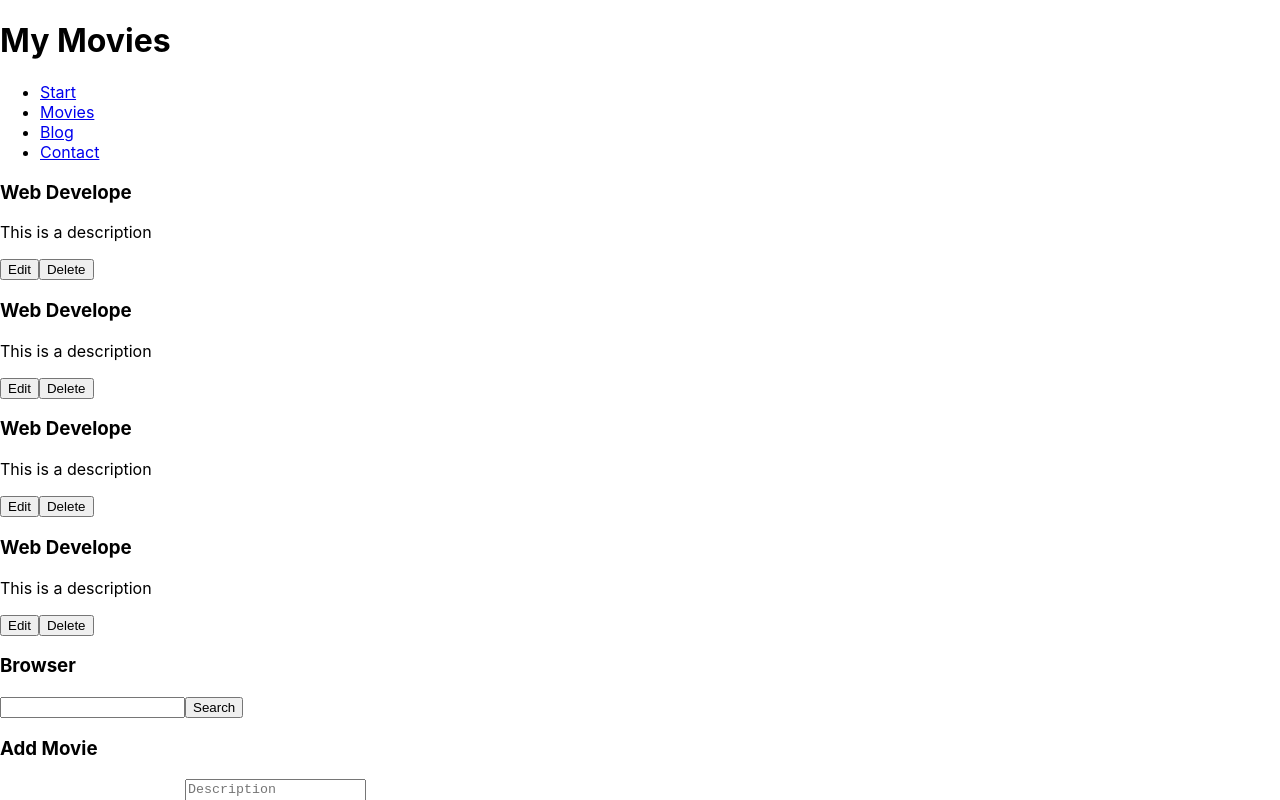
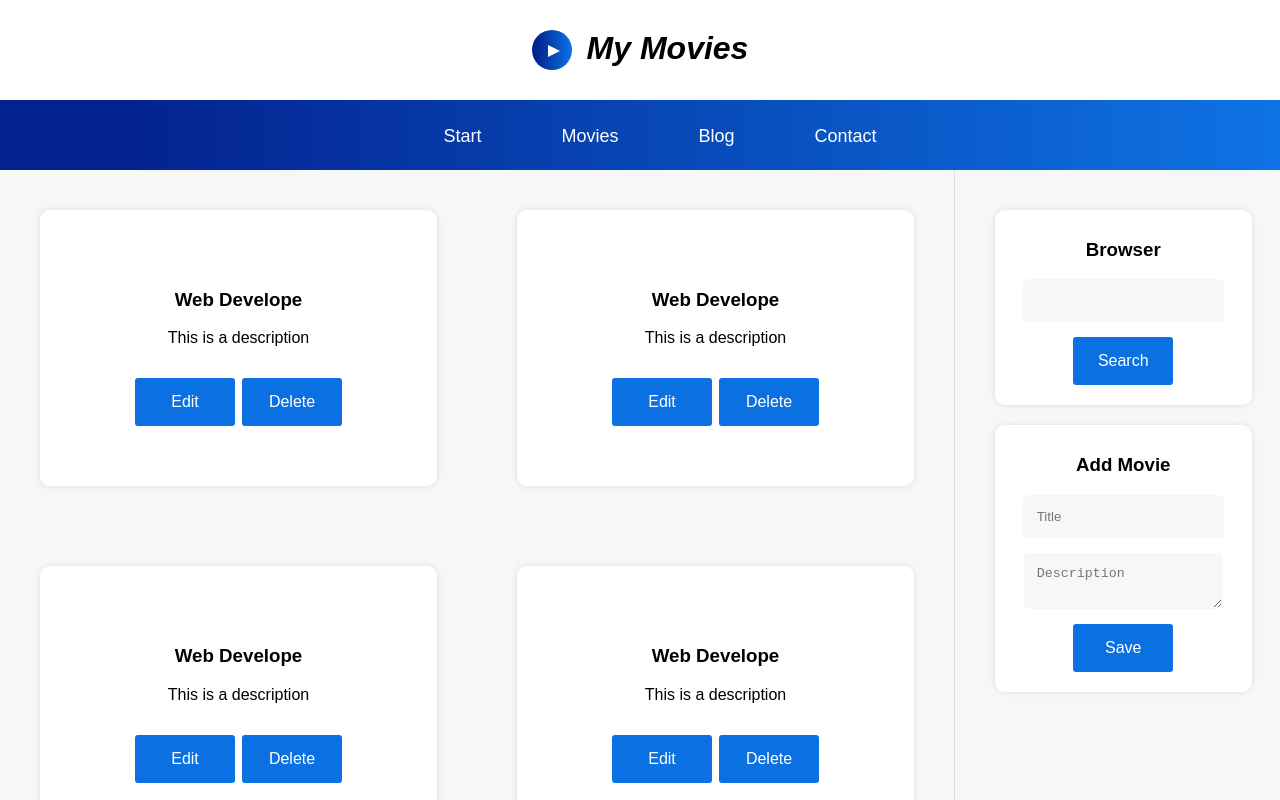
Before and after one commit to Lordkev23/MovieWebApp, a React (Create React App) app in the folder react-folder/: page / in a window 1280 px wide. Shown: the top 800 px of the page. Built offline with nearby package versions, Linux system fonts and the light colour scheme.

Commit message:
add information in index.css to work

```diff
--- a/react-folder/src/index.css
+++ b/react-folder/src/index.css
@@ -1,13 +1,218 @@
-body {
-  margin: 0;
-  font-family: -apple-system, BlinkMacSystemFont, 'Segoe UI', 'Roboto', 'Oxygen',
-    'Ubuntu', 'Cantarell', 'Fira Sans', 'Droid Sans', 'Helvetica Neue',
-    sans-serif;
-  -webkit-font-smoothing: antialiased;
-  -moz-osx-font-smoothing: grayscale;
+/* GENERAL STYLES */
+body{
+  background: #d1defa;
+  font-family: sans-serif, Arial, Helvetica, sans-serif;
+  text-align: center;
+  padding: 0px;
+  margin: 0px;
 }
 
-code {
-  font-family: source-code-pro, Menlo, Monaco, Consolas, 'Courier New',
-    monospace;
+.layout{
+  width: 100%;
+  height: auto;
+
+  display: grid;
+  grid-template-areas:
+      "header header header header"
+      "nav nav nav nav"
+      "content content content lateral"
+      "footer footer footer footer"
+  ;
+  grid-template-rows: 100px 70px auto 70px;
+
 }
+
+/* HEADER STYLES */
+.header{
+  grid-area: header;
+
+  background: white;
+  text-align: left;
+  font-style: italic;
+
+  display: flex;
+  justify-content: center;
+}
+
+.logo{
+
+  background: linear-gradient(90deg, #03228f 10%, #0e73e4 100%);
+  width: 40px;
+  height: 40px;
+  border-radius: 300px;
+  margin-top: 30px;
+}
+
+.play{
+  width: 0;
+  height: 0;
+  margin-top: 15px;
+  margin-left: 16px;
+  border-left: 12px solid white;
+  border-top: 6px solid transparent;
+  border-bottom: 6px solid transparent;
+}
+
+.header h1{
+  margin-left: 15px;
+  margin-top: 30px;
+}
+
+/* NAVIGATION BAR STYLES */
+.nav{
+  grid-area: nav;
+  background: linear-gradient(90deg, #03228f 10%, #0e73e4 100%);
+
+}
+
+.nav > ul{
+  display: flex;
+  justify-content: center;
+  align-items: center;
+  list-style: none;
+}
+
+.nav li{
+  padding: 10px;
+}
+
+.nav a{
+  display: block;
+  margin-left: 30px;
+  margin-right: 30px;
+  font-size: 18px;
+  font-weight: lighter;
+  color: white;
+  text-decoration: none;
+  transition: all 300ms;
+}
+
+.nav a:hover{
+  transform: scale(1.1, 1.1);
+}
+
+/* styles for main content */
+.content{
+  grid-area: content;
+  background: #f6f7f9;
+
+  display: flex;
+  flex-flow: row wrap;
+  justify-content: flex-start;
+  align-items: flex-start;
+  flex-grow: 1;
+}
+
+.movie-item .edit{
+  margin-right: 7px;
+}
+
+.movie-item{
+  flex-grow: 1;
+  background: white;
+  border-radius: 10px;
+  box-shadow: 0px 0px 6px #ddd;
+  margin: 40px;
+  padding-top: 60px;
+  padding-bottom: 60px;
+  padding-left: 25px;
+  padding-right: 25px;
+}
+
+button, input[type="submit"], input[type="button"]{
+  width: 100px;
+  background: #0b70e1;
+  color: white;
+  border: 0;
+  outline: 0;
+  padding: 15px;
+  border-radius: 3px;
+  margin-top: 15px;
+  text-transform: capitalize;
+  font-size: 16px;
+  font-weight: 500px;
+  cursor:pointer;
+  transition: all 300ms;
+}
+
+.edit:hover{
+  background: #e77b00;
+}
+
+.delete:hover{
+  background: #9b0202;
+}
+
+/* sidebar styles */
+.lateral{
+  grid-area: lateral;
+  background: #f6f7f9;
+  border-left: 1px solid #ddd;
+  padding: 20px;
+}
+
+.lateral > div{
+  box-sizing: border-box;
+  width: 90%;
+  margin: 20px;
+  padding: 20px;
+  padding-top: 10px;
+  background: white;
+  border-radius: 10px;
+  box-shadow: 0px 0px 6px #ddd;
+}
+
+.lateral input[type="text"],
+.lateral input[type="text"],
+.lateral textarea,
+.edit_form input[type="text"],
+.edit_form input[type="text"],
+.edit_form textarea{
+  display: block;
+  margin: 0 auto;
+  margin-top: 15px;
+  padding: 12px;
+  border-radius: 5px;
+  background: #f6f7f9;
+  color: #454545;
+  width: 80%;
+  opacity: 4;
+  outline: 0;
+  border-color: transparent;
+}
+
+.edit_form{
+  border-top: 1px solid #ddd;
+  margin-top: 10px;
+}
+
+/* footer styles */
+.footer{
+  grid-area: footer;
+
+  background: #d1defa;
+  color: #454545;
+  border-top: 1px solid white;
+  text-align: left;
+  line-height: 68px;
+  padding-left: 25px;
+}
+
+footer a{
+  color: #0b468a;
+  text-decoration: none;
+}
+
+/* RESPONSIVE with MEDIA QUERY */
+@media(max-width: 1085px){
+  .content{
+      flex-flow: column wrap;
+      justify-content: center;
+      align-items: center;
+
+  }
+
+  .movie-item{
+      width: 80%;
+  }
+}
```
